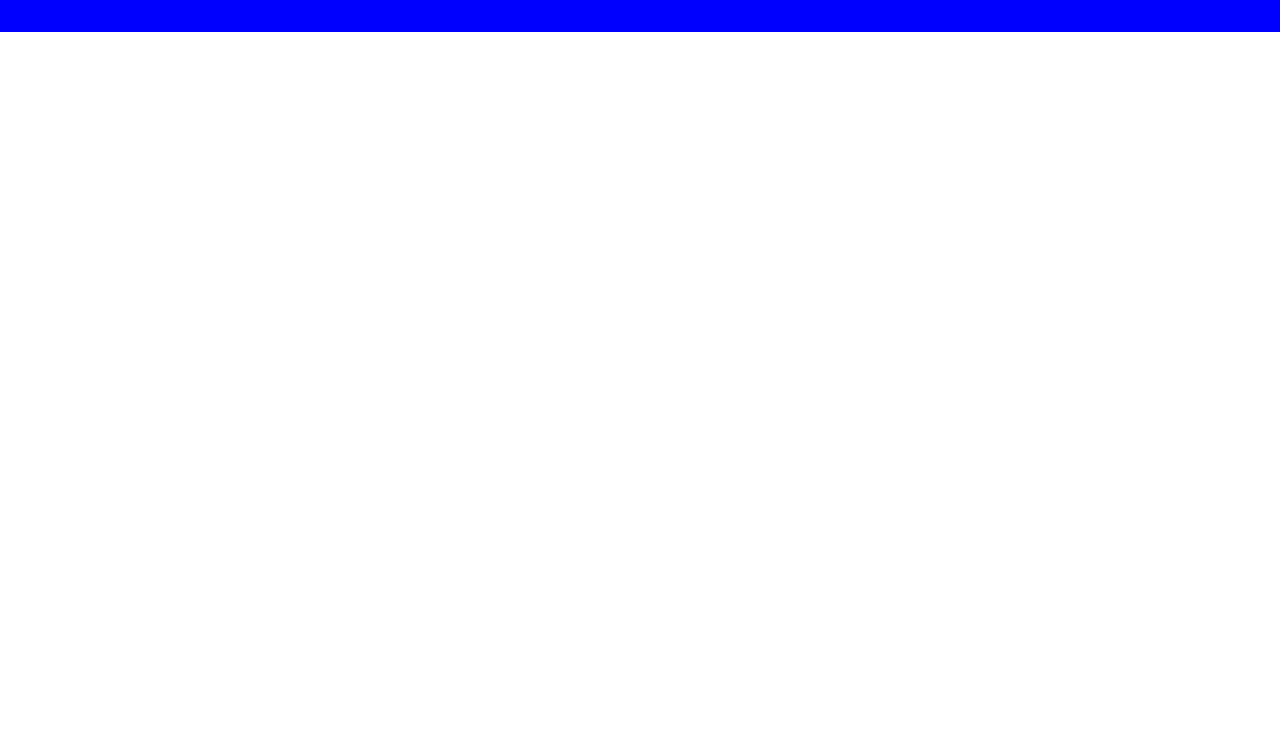
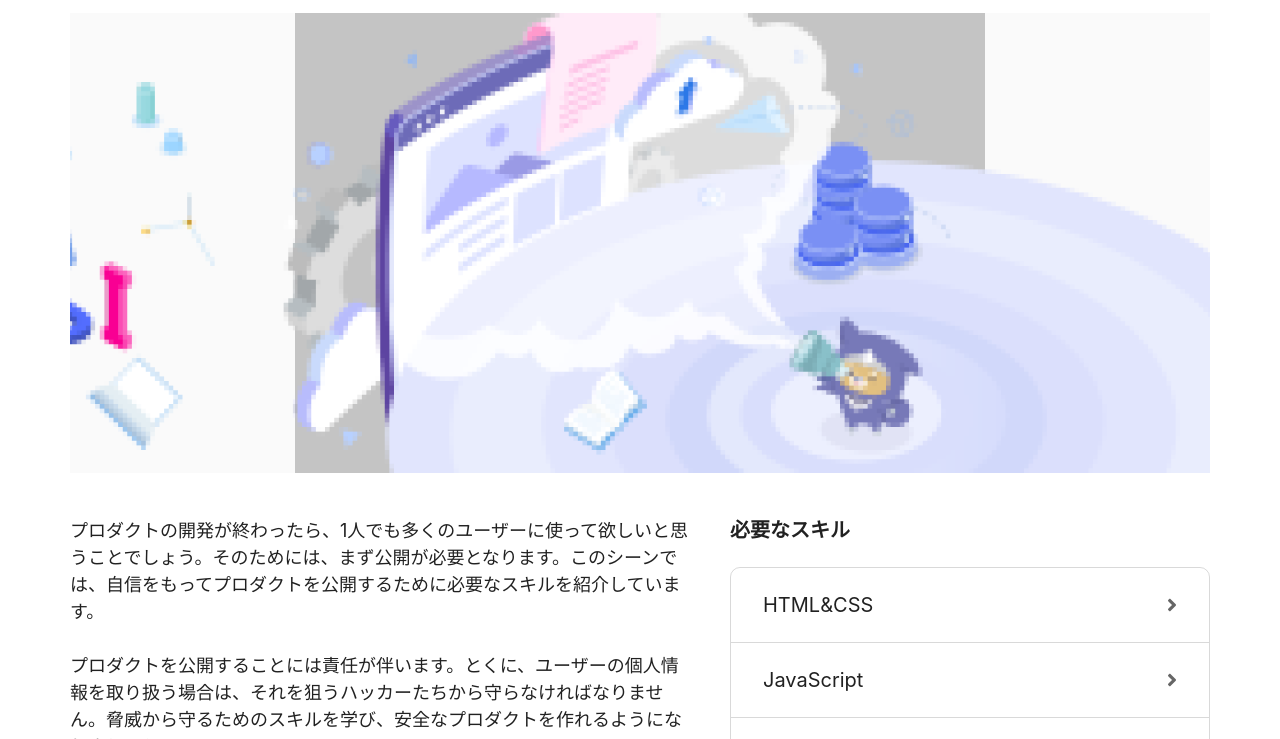
Before and after one commit to tatsuyafukui/naked-portfolio, a Gatsby site: page /scenes/releasing-your-application in a window 1280 px wide. Before the commit this address had no page. Shown: the part 148-887 px from the top of the page. Before the commit the page ends 800 px from the top, so only its background shows below. Built offline with nearby package versions, Linux system fonts and the light colour scheme; Gatsby itself is replaced by a stand-in of ours.

Commit message:
create scenes page

```diff
--- a/src/components/Templates/SceneTemplate/index.js
+++ b/src/components/Templates/SceneTemplate/index.js
@@ -9,7 +9,7 @@ import Container from '../../Atoms/Container'
 import Link from '../../Atoms/Link'
 import Txt, {InfoTxt} from '../../Atoms/Txt'
 import TextTruncate from '../../Atoms/TextTruncate'
-import Heading from '../../Atoms/Heading'
+import Heading, {BoldHeading} from '../../Atoms/Heading'
 import Header from '../../Organisms/Header'
 import Footer from '../../Organisms/Footer'
 import SkillList from '../../Organisms/SkillList'
@@ -19,8 +19,8 @@ const SceneTemplate = ({scene, skills, open, onClick}) => (
     <SEO title={scene.title} description={scene.description} lang={'ja'} />
     <Header />
     <main className={styles.main}>
-      <Container>
-        <div>
+      <div>
+        <Container>
           <div>
             <Breadcrumb
               className={styles.breadcrumb}
@@ -35,6 +35,8 @@ const SceneTemplate = ({scene, skills, open, onClick}) => (
               {scene.title}
             </Heading>
           </div>
+        </Container>
+        <Container className={styles.container}>
           <div>
             <Img
               className={styles.visual}
@@ -42,7 +44,9 @@ const SceneTemplate = ({scene, skills, open, onClick}) => (
               alt={scene.title}
             />
           </div>
-        </div>
+        </Container>
+      </div>
+      <Container>
         <div className={styles.body}>
           <div>
             {/* PC */}
@@ -52,7 +56,11 @@ const SceneTemplate = ({scene, skills, open, onClick}) => (
               <TextTruncate
                 open={open}
                 truncateText={
-                  <button className={styles.button} onClick={onClick}>
+                  <button
+                    key={'truncateText'}
+                    className={styles.button}
+                    onClick={onClick}
+                  >
                     <InfoTxt>...続きを読む</InfoTxt>
                   </button>
                 }
@@ -62,9 +70,9 @@ const SceneTemplate = ({scene, skills, open, onClick}) => (
             </Txt>
           </div>
           <div>
-            <Heading level={4} className={styles.requireLabel}>
+            <BoldHeading level={4} className={styles.requireLabel}>
               必要なスキル
-            </Heading>
+            </BoldHeading>
             <SkillList skills={skills} />
           </div>
         </div>
--- a/src/components/Templates/SceneTemplate/styles.module.scss
+++ b/src/components/Templates/SceneTemplate/styles.module.scss
@@ -3,6 +3,13 @@
 .main {
   padding-bottom: calc(var(--space) * 20);
   padding-top: calc(var(--space) * 8);
+}
+
+.container {
+  @include mediaQuery(md) {
+    max-width: 100% !important;
+    padding: 0 !important;
+  }
 }
 
 .breadcrumb {
--- /dev/null
+++ b/src/pages/scenes/releasing-your-application.js
@@ -0,0 +1,36 @@
+import React, {useState} from 'react'
+import {graphql, useStaticQuery} from 'gatsby'
+import SceneTemplate from '../../components/Templates/SceneTemplate'
+import skillsData from '../../mock/data/skills'
+
+const ReleasingYourApplicationPage = () => {
+  const [isOpen, setIsOpen] = useState(false)
+
+  const data = useStaticQuery(graphql`
+    query {
+      scenesJson(id: {eq: "シーン４"}) {
+        id
+        title
+        description
+        image {
+          childImageSharp {
+            fluid(maxWidth: 1140) {
+              ...GatsbyImageSharpFluid_withWebp
+            }
+          }
+        }
+      }
+    }
+  `)
+
+  return (
+    <SceneTemplate
+      scene={data.scenesJson}
+      skills={skillsData}
+      open={isOpen}
+      onClick={() => setIsOpen(true)}
+    />
+  )
+}
+
+export default ReleasingYourApplicationPage
```
Also changed, not shown: src/components/Organisms/SkillList/index.stories.js (+1 -1 lines), src/pages/index.js (+6 -1 lines), src/pages/scenes/continuous-delivery .js (added, +36 -0 lines), src/pages/scenes/team-development.js (added, +36 -0 lines), src/pages/scenes/web-application-development.js (added, +36 -0 lines), src/pages/scenes/web-basic.js (added, +36 -0 lines).
